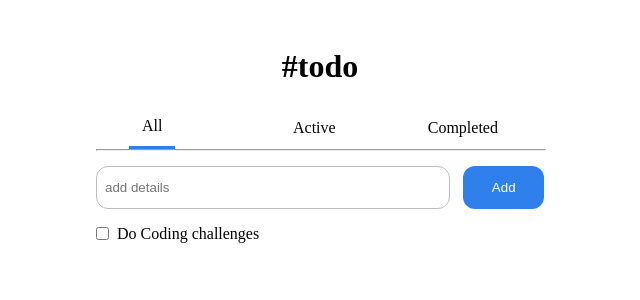
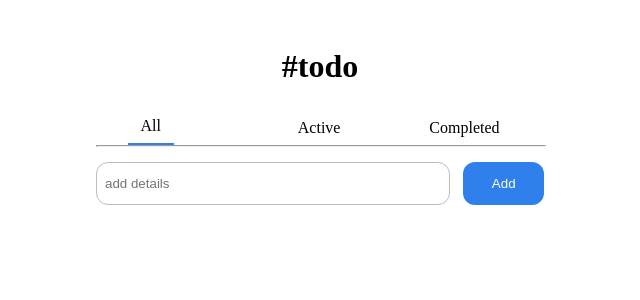
Before and after one commit to iwa-temmy/todo-app, a React (Create React App) app: page / in a window 1280 px wide. Shown: the top 300 px of the page, without its empty margins (320-960 px from the left). Built offline with nearby package versions, Linux system fonts and the light colour scheme.

Commit message:
todo list completed

```diff
--- a/src/App.css
+++ b/src/App.css
@@ -23,13 +23,14 @@ main .tabs {
   margin: 1rem auto;
   margin-top: 2rem;
 }
-main .tabs span{
+
+main .tabs span {
   padding: 0 0.8rem;
-   padding-bottom: 0.7rem;
+  padding-bottom: 0.5rem;
 }
 
 main .tabs span:nth-child(2) {
-  padding-left: 3.2rem;
+  margin-left: 3rem;
 }
 
 main .add-items {
@@ -57,6 +58,7 @@ main .item {
   display: flex;
   align-items: center;
   width: 100%;
+  margin: 1rem 0;
 }
 
 main .item span {
@@ -65,10 +67,10 @@ main .item span {
 
 .horizontal-line {
   position: absolute;
-  top: 52%;
+  top: 97px;
   width: 100%;
 }
 
 .active {
-  border-bottom: 4px solid #2F80ED;
+  border-bottom: 3px solid #2F80ED;
 }
--- a/src/App.js
+++ b/src/App.js
@@ -5,17 +5,37 @@ import Tabs from './components/Tabs';
 
 function App() {
   const [currentTab, setcurrentTab] = useState("all");
+  const [title, settitle] = useState()
+  const [tasks, settasks] = useState([])
+
+  console.log(tasks)
+  const onTextChange = e => {
+    e.preventDefault()
+    settitle(e.target.value)
+  }
+  const AddTask = () => {
+    const newTasks = [...tasks, { title: title, state: "active" }]
+    settasks(newTasks)
+    settitle("")
+  }
+  const CompleteTask = (index) => {
+    const newTasks = [...tasks];
+    newTasks[index].state = 'completed';
+    settasks(newTasks);
+  }
+
+  localStorage.setItem("tasks", JSON.stringify(tasks));
   return (
     <div className="App">
       <h1>#todo</h1>
       <main>
         <Tabs currentTab={currentTab} setcurrentTab={setcurrentTab} />
         <hr className="horizontal-line" />
-        <div class="add-items">
-          <input placeholder="add details" name="todo" />
-          <button>Add</button>
+        <div className="add-items">
+          <input placeholder="add details" name="task" value={title} onChange={onTextChange} />
+          <button onClick={AddTask}>Add</button>
         </div>
-        <Item />
+        <Item tasks={tasks} CompleteTask={CompleteTask} currentTab={currentTab} />
       </main>
     </div >
   );
--- a/src/components/Item.js
+++ b/src/components/Item.js
@@ -1,11 +1,25 @@
 import React from 'react'
 
-const Item = () => {
+const Item = (props) => {
+  const {tasks, CompleteTask, currentTab } = props
+  const activeTasks = tasks?.filter(task => task?.state === 'active');
+  const completedTasks = tasks?.filter(task => task.state === 'completed')
+  console.log('active', activeTasks);
   return (
-    <div className="item">
-      <input type="checkbox" />
-      <span>Do Coding challenges</span>
+    <>
+    {currentTab === 'all' ? (<>{tasks?.map((task, index) => (
+    <div className="item" key={index}>
+      <input type="checkbox" onChange={() => CompleteTask(index)} checked={task.state === 'completed' ? true : false}/>
+      <span style={{textDecoration: task?.state === "completed" ? 'line-through' : 'none'}}>{task?.title}</span>
     </div>
+    ))}</>) : currentTab === 'active' ? (<> {activeTasks?.map((task, index) => (<div className="item" key={index}>
+      <input type="checkbox" onChange={() => CompleteTask(index)} checked={task?.state === 'completed' ? true : false}/>
+      <span style={{textDecoration: task?.state === "completed" ? 'line-through' : 'none'}}>{task?.title}</span>
+    </div>))} </>) : currentTab === 'completed' ? (<>{completedTasks?.map((task, index) => (<div className="item" key={index}>
+      <input type="checkbox" onChange={() => CompleteTask(index)} checked={task?.state === 'completed' ? true : false}/>
+      <span style={{textDecoration: task?.state === "completed" ? 'line-through' : 'none'}}>{task?.title}</span>
+    </div>))}</>) : ""}
+    </>
   )
 }
 
```
